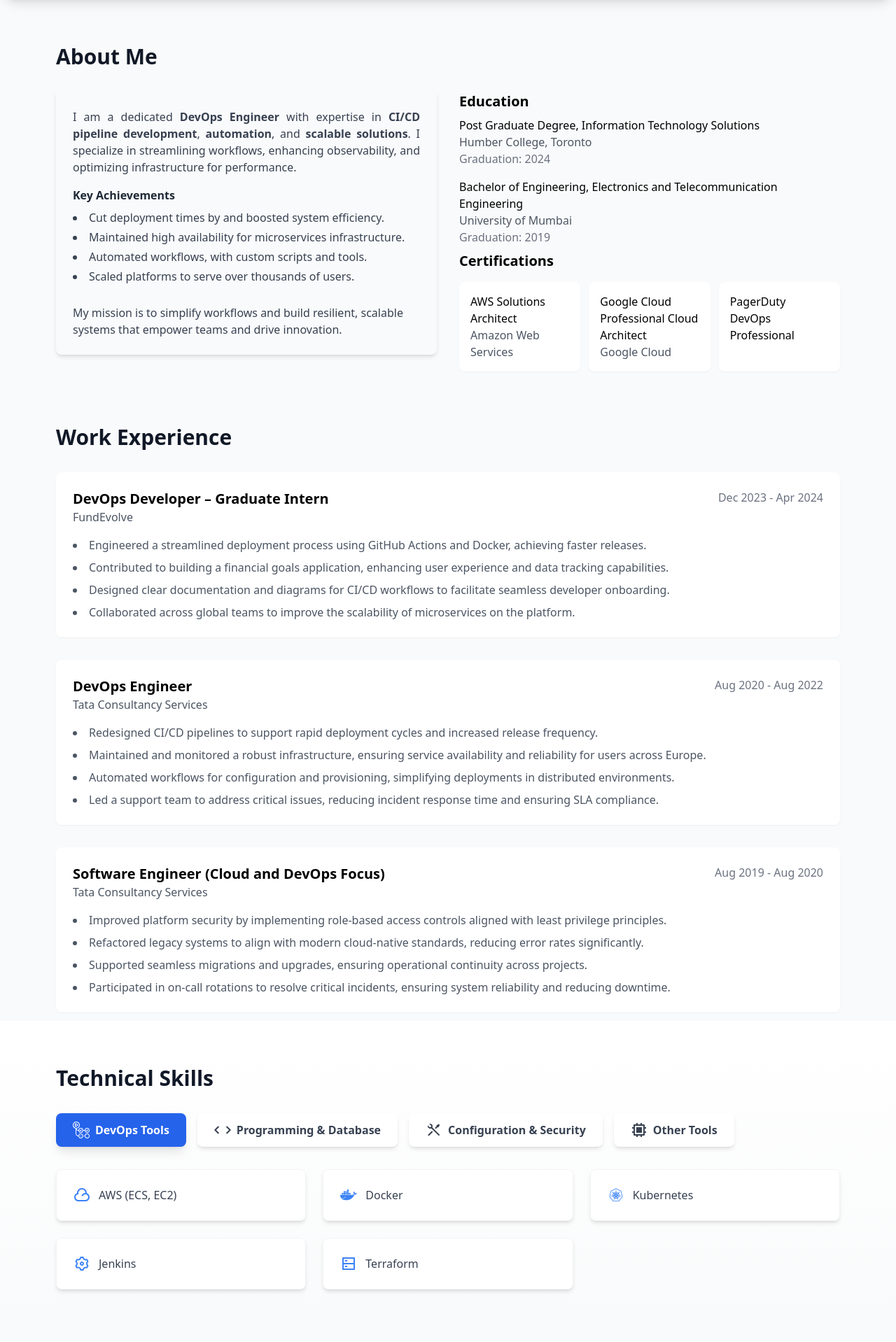
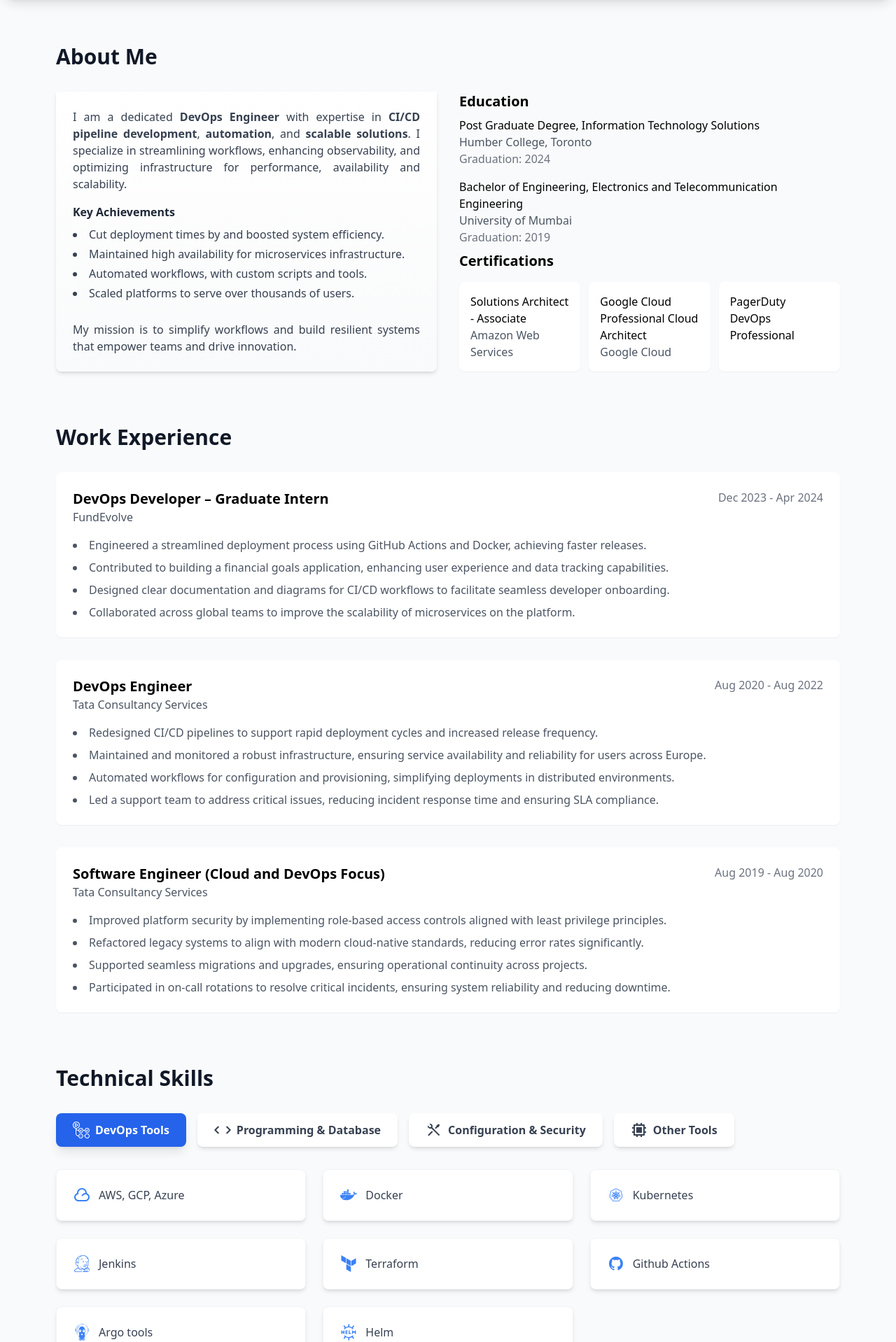
Before and after one commit to siddheshengineer/portfolio, a React (Create React App) app: page / in a window 1280 px wide. Shown: the part 363-2281 px from the top of the page at 70% size. Built offline with nearby package versions, Linux system fonts and the light colour scheme.

Commit message:
added new skills and fixed scroll to work experience

```diff
--- a/src/App.js
+++ b/src/App.js
@@ -81,17 +81,12 @@
             <h2 className="text-3xl font-bold text-gray-900 mb-8">About Me</h2>
             <div className="grid grid-cols-1 md:grid-cols-2 gap-8">
               <div>
-                {/* <p className="text-gray-600 leading-relaxed">
-                  DevOps Engineer with expertise in building CICD pipelines, solutions and automation resilient, scalable cloud solutions,
-                  particularly in high-demand environments. Experienced in Python, AWS, and CI/CD to enhance
-                  system observability and efficiency.
-                </p> */}
-                <div class="max-w-3xl mx-auto p-6 bg-gray-50 rounded-b-lg shadow-md">
+                <div class="max-w-3xl mx-auto p-6 bg-gradient-to-b from-white to-gray-50 rounded-b-lg shadow-md">
                   <p class="text-gray-700 mb-4 text-justify">
                     I am a dedicated <span class="font-semibold">DevOps Engineer</span> with expertise in
                     <span class="font-semibold"> CI/CD pipeline development</span>, <span class="font-semibold">automation</span>, and
                     <span class="font-semibold"> scalable solutions</span>. I specialize in streamlining workflows, enhancing
-                    observability, and optimizing infrastructure for performance.
+                    observability, and optimizing infrastructure for performance, availability and scalability.
                   </p>
                   <h2 class="font-semibold text-gray-800 mb-2">Key Achievements</h2>
                   <ul class="list-disc list-inside text-gray-700 space-y-1">
@@ -100,8 +95,8 @@
                     <li>Automated workflows, with custom scripts and tools.</li>
                     <li>Scaled platforms to serve over thousands of users.</li>
                   </ul>
-                  <p className="text-gray-700 mt-1"><br></br>
-                    My mission is to simplify workflows and build resilient, scalable systems that empower teams and drive innovation.
+                  <p className="text-gray-700 mt-1 text-justify"><br></br>
+                    My mission is to simplify workflows and build resilient systems that empower teams and drive innovation.
                   </p>
                 </div>
                 {/*  */}
@@ -124,7 +119,7 @@
                 <h3 className="text-xl font-semibold mt-2 mb-4">Certifications</h3>
                 <div className="flex space-x-3">
                   <div className="flex-1 p-4 bg-white rounded-lg shadow-sm">
-                    <p className="font-medium">AWS Solutions Architect</p>
+                    <p className="font-medium">Solutions Architect - Associate</p>
                     <p className="text-gray-600">Amazon Web Services</p>
                   </div>
                   <div className="flex-1 p-4 bg-white rounded-lg shadow-sm">
@@ -141,7 +136,7 @@
         </section>
 
         {/* Experience Section */}
-        <section id="experience" className="py-3 bg-gray-50">
+        <section id="experience" className="py-3 bg-gray-50 scroll-mt-16">
           <div className="max-w-6xl mx-auto px-4">
             <h2 className="text-3xl font-bold text-gray-900 mb-8">Work Experience</h2>
             <div className="space-y-8">
@@ -197,48 +192,6 @@
           </div>
         </section>
 
-
-        {/* Skills Section
-        <section id="skills" className="py-10">
-          <div className="max-w-6xl mx-auto px-4">
-            <h2 className="text-3xl font-bold text-gray-900 mb-8">Technical Skills</h2>
-            <div className="grid grid-cols-1 md:grid-cols-2 lg:grid-cols-4 gap-6">
-              <div className="p-6 bg-white rounded-lg shadow-sm">
-                <h3 className="font-semibold mb-4">Programming & Database</h3>
-                <div className="space-y-2 text-gray-600">
-                  <p>Python, Java, Bash, Golang</p>
-                  <p>PostgreSQL, SQL Server, RDS</p>
-                  <p>MongoDB, Neo4j, DynamoDB</p>
-                </div>
-              </div>
-              <div className="p-6 bg-white rounded-lg shadow-sm">
-                <h3 className="font-semibold mb-4">Cloud & Tools</h3>
-                <div className="space-y-2 text-gray-600">
-                  <p>AWS (ECS, EC2), Azure, GCP</p>
-                  <p>Jenkins, Docker, Kubernetes</p>
-                  <p>Terraform, CloudFormation</p>
-                </div>
-              </div>
-              <div className="p-6 bg-white rounded-lg shadow-sm">
-                <h3 className="font-semibold mb-4">Configuration & Security</h3>
-                <div className="space-y-2 text-gray-600">
-                  <p>Ansible, Git, Grafana</p>
-                  <p>HashiCorp Vault</p>
-                  <p>AWS Secrets Manager, Trivy</p>
-                </div>
-              </div>
-              <div className="p-6 bg-white rounded-lg shadow-sm">
-                <h3 className="font-semibold mb-4">Other Tools</h3>
-                <div className="space-y-2 text-gray-600">
-                  <p>Node.js, Express.js</p>
-                  <p>Linux/Unix (Ubuntu, CentOS)</p>
-                  <p>RabbitMQ, Kafka, Maven</p>
-                </div>
-              </div>
-            </div>
-          </div>
-        </section> */}
-
         <SkillsSection />
 
         {/* Projects Section */}
--- a/src/SkillsSection.js
+++ b/src/SkillsSection.js
@@ -1,4 +1,4 @@
-import React, { useState } from "react";
+import React, { useState, useCallback } from "react";
 import {
   RiCodeSLine,
   RiDatabase2Line,
@@ -15,32 +15,51 @@
   RiLineChartLine,
   RiLockLine,
   RiCpuLine,
-  RiNodeTree
+  RiNodeTree,
+  RiGithubFill,
+  RiJavaFill
 } from "react-icons/ri";
 import { GrDocker } from "react-icons/gr";
 import { AiOutlineKubernetes } from "react-icons/ai";
 import { SiGithubactions,
-    SiApachekafka
+    SiApachekafka,
+    SiTerraform,
+    SiJenkins,
+    SiVault,
+    SiArgo,
+    SiSonarcloud,
+    SiRabbitmq,
+    SiMongodb,
+    SiNodedotjs,
+    SiGnubash,
+    SiTrivy,
+    SiElastic,
+    SiHelm,
  } from "react-icons/si";
 
-const skillsData = {
+const initialSkillsData = {
   "DevOps Tools": {
     icon: <SiGithubactions className="w-6 h-6" />,
     skills: [
-      { name: "AWS (ECS, EC2)", icon: <RiCloudLine /> },
+      { name: "AWS, GCP, Azure", icon: <RiCloudLine /> },
       { name: "Docker", icon: <GrDocker /> },
       { name: "Kubernetes", icon: <AiOutlineKubernetes /> },
-      { name: "Jenkins", icon: <RiSettings3Line /> },
-      { name: "Terraform", icon: <RiServerLine /> },
+      { name: "Jenkins", icon: <SiJenkins /> },
+      { name: "Terraform", icon: <SiTerraform /> },
+      { name: "Github Actions", icon: <RiGithubFill /> },
+      { name: "Argo tools", icon: <SiArgo /> },
+      { name: "Helm", icon: <SiHelm /> },
     ]
   },
   "Programming & Database": {
     icon: <RiCodeSLine className="w-6 h-6" />,
     skills: [
       { name: "Python", icon: <RiCodeBoxLine /> },
-      { name: "Java", icon: <RiCodeSLine /> },
+      { name: "Java", icon: <RiJavaFill /> },
+      { name: "Bash", icon: <SiGnubash /> },
+      { name: "Node.js", icon: <SiNodedotjs /> },
       { name: "PostgreSQL", icon: <RiDatabase2Line /> },
-      { name: "MongoDB", icon: <RiDatabase2Line /> },
+      { name: "MongoDB", icon: <SiMongodb /> },
       { name: "Neo4j", icon: <RiDatabase2Line /> },
       { name: "DynamoDB", icon: <RiDatabase2Line /> },
     ]
@@ -51,34 +70,62 @@
       { name: "Ansible", icon: <RiSettings3Line /> },
       { name: "Git", icon: <RiGitBranchLine /> },
       { name: "Grafana", icon: <RiLineChartLine /> },
-      { name: "HashiCorp Vault", icon: <RiLockLine /> },
+      { name: "HashiCorp Vault", icon: <SiVault /> },
+      { name: "SonarQube cloud", icon: <SiSonarcloud /> },
+      { name: "Trivy", icon: <SiTrivy /> },
+      { name: "Elastic Stack", icon: <SiElastic /> },
     ]
   },
   "Other Tools": {
     icon: <RiCpuLine className="w-6 h-6" />,
     skills: [
-      { name: "Node.js", icon: <RiTerminalBoxLine /> },
       { name: "Linux/Unix", icon: <RiComputerLine /> },
-      { name: "Kafka", icon: <SiApachekafka />},
+      { name: "RabbitMQ", icon: <SiRabbitmq /> },
     ]
   }
 };
 
 const SkillsSection = () => {
   const [activeCategory, setActiveCategory] = useState('DevOps Tools');
+  const [randomizedSkills, setRandomizedSkills] = useState(initialSkillsData);
+
+  // Fisher-Yates shuffle algorithm
+  const shuffleArray = (array) => {
+    const newArray = [...array];
+    for (let i = newArray.length - 1; i > 0; i--) {
+      const j = Math.floor(Math.random() * (i + 1));
+      [newArray[i], newArray[j]] = [newArray[j], newArray[i]];
+    }
+    return newArray;
+  };
+
+  const randomizeSkills = useCallback((category) => {
+    setRandomizedSkills(prev => ({
+      ...prev,
+      [category]: {
+        ...prev[category],
+        skills: shuffleArray(prev[category].skills)
+      }
+    }));
+  }, []);
 
   const handleCategoryClick = (category) => {
-    setActiveCategory(activeCategory === category ? null : category);
+    if (activeCategory !== category) {
+      setActiveCategory(category);
+      randomizeSkills(category);
+    } else {
+      randomizeSkills(category);
+    }
   };
 
   return (
-    <section id="skills" className="py-16 bg-gradient-to-b from-white to-gray-50">
+    <section id="skills" className="py-16  bg-gray-50">
       <div className="max-w-6xl mx-auto px-4">
         <h2 className="text-3xl font-bold text-gray-900 mb-8">Technical Skills</h2>
 
         {/* Category Buttons */}
         <div className="flex flex-wrap gap-4 mb-8">
-          {Object.entries(skillsData).map(([category, { icon }]) => (
+          {Object.entries(randomizedSkills).map(([category, { icon }]) => (
             <button
               key={category}
               onClick={() => handleCategoryClick(category)}
@@ -100,9 +147,9 @@
         <div className="mt-8">
           {activeCategory && (
             <div className="grid grid-cols-2 md:grid-cols-3 lg:grid-cols-3 gap-6">
-              {skillsData[activeCategory].skills.map((skill, index) => (
+              {randomizedSkills[activeCategory].skills.map((skill, index) => (
                 <div
-                  key={index}
+                  key={`${skill.name}-${index}`}
                   className="p-6 bg-white rounded-lg shadow-md hover:shadow-lg
                     transition-all duration-300 transform hover:-translate-y-1
                     border border-gray-100"
@@ -133,87 +180,180 @@
 
 
 
-/////////////////////////
-// import React, { useState } from "react";
 
-// const skillsData = {
-//   "Programming & Database": [
-//     "Python",
-//     "Java",
-//     "Bash",
-//     "Golang",
-//     "PostgreSQL",
-//     "SQL Server",
-//     "RDS",
-//     "MongoDB",
-//     "Neo4j",
-//     "DynamoDB",
-//   ],
-//   "Cloud & Tools": [
-//     "AWS (ECS, EC2)",
-//     "Azure",
-//     "GCP",
-//     "Jenkins",
-//     "Docker",
-//     "Kubernetes",
-//     "Terraform",
-//     "CloudFormation",
-//   ],
-//   "Configuration & Security": [
-//     "Ansible",
-//     "Git",
-//     "Grafana",
-//     "HashiCorp Vault",
-//     "AWS Secrets Manager",
-//     "Trivy",
-//   ],
-//   "Other Tools": [
-//     "Node.js",
-//     "Express.js",
-//     "Linux/Unix (Ubuntu, CentOS)",
-//     "RabbitMQ",
-//     "Kafka",
-//     "Maven",
-//   ],
+
+// import React, { useState, useCallback } from "react";
+// import {
+//   RiCodeSLine,
+//   RiDatabase2Line,
+//   RiCloudLine,
+//   RiGitBranchLine,
+//   RiToolsLine,
+//   RiCodeBoxLine,
+//   RiServerLine,
+//   RiShieldLine,
+//   RiTerminalBoxLine,
+//   RiComputerLine,
+//   RiSettings3Line,
+//   RiArchiveLine,
+//   RiLineChartLine,
+//   RiLockLine,
+//   RiCpuLine,
+//   RiNodeTree,
+//   RiGithubFill,
+//   RiJavaFill
+// } from "react-icons/ri";
+// import { GrDocker } from "react-icons/gr";
+// import { AiOutlineKubernetes } from "react-icons/ai";
+// import { SiGithubactions,
+//     SiApachekafka,
+//     SiTerraform,
+//     SiJenkins,
+//     SiVault,
+//     SiArgo,
+//     SiSonarcloud,
+//     SiRabbitmq,
+//     SiMongodb,
+//     SiNodedotjs,
+//     SiGnubash,
+//     SiTrivy,
+//     SiElastic,
+//     SiHelm,
+//  } from "react-icons/si";
+
+// const initialSkillsData = {
+//   "DevOps Tools": {
+//     icon: <SiGithubactions className="w-6 h-6" />,
+//     skills: [
+//       { name: "AWS, GCP, Azure", icon: <RiCloudLine /> },
+//       { name: "Docker", icon: <GrDocker /> },
+//       { name: "Kubernetes", icon: <AiOutlineKubernetes /> },
+//       { name: "Jenkins", icon: <SiJenkins /> },
+//       { name: "Terraform", icon: <SiTerraform /> },
+//       { name: "Github Actions", icon: <RiGithubFill /> },
+//       { name: "Argo tools", icon: <SiArgo /> },
+//       { name: "Helm", icon: <SiHelm /> },
+//     ]
+//   },
+//   "Programming & Database": {
+//     icon: <RiCodeSLine className="w-6 h-6" />,
+//     skills: [
+//       { name: "Python", icon: <RiCodeBoxLine /> },
+//       { name: "Java", icon: <RiJavaFill /> },
+//       { name: "Bash", icon: <SiGnubash /> },
+//       { name: "Node.js", icon: <SiNodedotjs /> },
+//       { name: "PostgreSQL", icon: <RiDatabase2Line /> },
+//       { name: "MongoDB", icon: <SiMongodb /> },
+//       { name: "Neo4j", icon: <RiDatabase2Line /> },
+//       { name: "DynamoDB", icon: <RiDatabase2Line /> },
+//     ]
+//   },
+//   "Configuration & Security": {
+//     icon: <RiToolsLine className="w-6 h-6" />,
+//     skills: [
+//       { name: "Ansible", icon: <RiSettings3Line /> },
+//       { name: "Git", icon: <RiGitBranchLine /> },
+//       { name: "Grafana", icon: <RiLineChartLine /> },
+//       { name: "HashiCorp Vault", icon: <SiVault /> },
+//       { name: "SonarQube cloud", icon: <SiSonarcloud /> },
+//       { name: "Trivy", icon: <SiTrivy /> },
+//       { name: "Elastic Stack", icon: <SiElastic /> },
+
+//     ]
+//   },
+//   "Other Tools": {
+//     icon: <RiCpuLine className="w-6 h-6" />,
+//     skills: [
+//       { name: "Linux/Unix", icon: <RiComputerLine /> },
+//       { name: "RabbitMQ", icon: <SiRabbitmq /> },
+//     ]
+//   }
 // };
 
+// // const SkillsSection = () => {
+// //   const [activeCategory, setActiveCategory] = useState('DevOps Tools');
+
+// //   const handleCategoryClick = (category) => {
+// //     setActiveCategory(activeCategory === category ? null : category);
+// //   };
+
 // const SkillsSection = () => {
-//   const [activeCategory, setActiveCategory] = useState('Programming & Database');
+//   const [activeCategory, setActiveCategory] = useState('DevOps Tools');
+//   const [randomizedSkills, setRandomizedSkills] = useState(initialSkillsData);
+
+//     // Fisher-Yates shuffle algorithm
+//   const shuffleArray = (array) => {
+//     const newArray = [...array];
+//     for (let i = newArray.length - 1; i > 0; i--) {
+//       const j = Math.floor(Math.random() * (i + 1));
+//       [newArray[i], newArray[j]] = [newArray[j], newArray[i]];
+//     }
+//     return newArray;
+//   };
+
+//   const randomizeSkills = useCallback((category) => {
+//     setRandomizedSkills(prev => ({
+//       ...prev,
+//       [category]: {
+//         ...prev[category],
+//         skills: shuffleArray(prev[category].skills)
+//       }
+//     }));
+//   }, []);
 
 //   const handleCategoryClick = (category) => {
-//     setActiveCategory(activeCategory === category ? null : category);
+//     if (activeCategory !== category) {
+//       setActiveCategory(category);
+//       randomizeSkills(category);
+//     } else {
+//       randomizeSkills(category);
+//     }
 //   };
 
 //   return (
-//     <section id="skills" className="py-10">
+//     <section id="skills" className="py-16 bg-gradient-to-b from-white to-gray-50">
 //       <div className="max-w-6xl mx-auto px-4">
 //         <h2 className="text-3xl font-bold text-gray-900 mb-8">Technical Skills</h2>
-//         <div className="flex flex-wrap gap-4">
-//           {Object.keys(skillsData).map((category) => (
+
+//         {/* Category Buttons */}
+//         <div className="flex flex-wrap gap-4 mb-8">
+//           {Object.entries(initialSkillsData).map(([category, { icon }]) => (
 //             <button
 //               key={category}
 //               onClick={() => handleCategoryClick(category)}
-//               className={`px-4 py-2 rounded-lg font-semibold text-white ${
-//                 activeCategory === category ? "bg-blue-700" : "bg-blue-500"
-//               } hover:bg-blue-600 transition`}
+//               className={`
+//                 flex items-center gap-2 px-6 py-3 rounded-lg font-semibold
+//                 transition-all duration-300 transform hover:scale-105
+//                 ${activeCategory === category
+//                   ? "bg-blue-600 text-white shadow-lg"
+//                   : "bg-white text-gray-700 shadow-md hover:bg-blue-50"}
+//               `}
 //             >
-//               {category}
+//               {icon}
+//               <span>{category}</span>
 //             </button>
 //           ))}
 //         </div>
+
+//         {/* Skills Grid */}
 //         <div className="mt-8">
 //           {activeCategory && (
-//             <div className="relative grid grid-cols-2 md:grid-cols-3 lg:grid-cols-4 gap-4">
-//               {skillsData[activeCategory]
-//                 .sort(() => Math.random() - 0.5) // Randomize skill order
-//                 .map((skill, index) => (
-//                   <div
-//                     key={index}
-//                     className="p-4 bg-gray-100 border border-gray-300 rounded-lg shadow-md text-center"
-//                   >
-//                     {skill}
+//             <div className="grid grid-cols-2 md:grid-cols-3 lg:grid-cols-3 gap-6">
+//               {initialSkillsData[activeCategory].skills.map((skill, index) => (
+//                 <div
+//                   key={index}
+//                   className="p-6 bg-white rounded-lg shadow-md hover:shadow-lg
+//                     transition-all duration-300 transform hover:-translate-y-1
+//                     border border-gray-100"
+//                 >
+//                   <div className="flex items-center gap-3">
+//                     <div className="text-blue-500 text-2xl">
+//                       {skill.icon}
+//                     </div>
+//                     <span className="text-gray-700 font-medium">{skill.name}</span>
 //                   </div>
-//                 ))}
+//                 </div>
+//               ))}
 //             </div>
 //           )}
 //         </div>
@@ -222,5 +362,4 @@
 //   );
 // };
 
-
 // export default SkillsSection;
```
